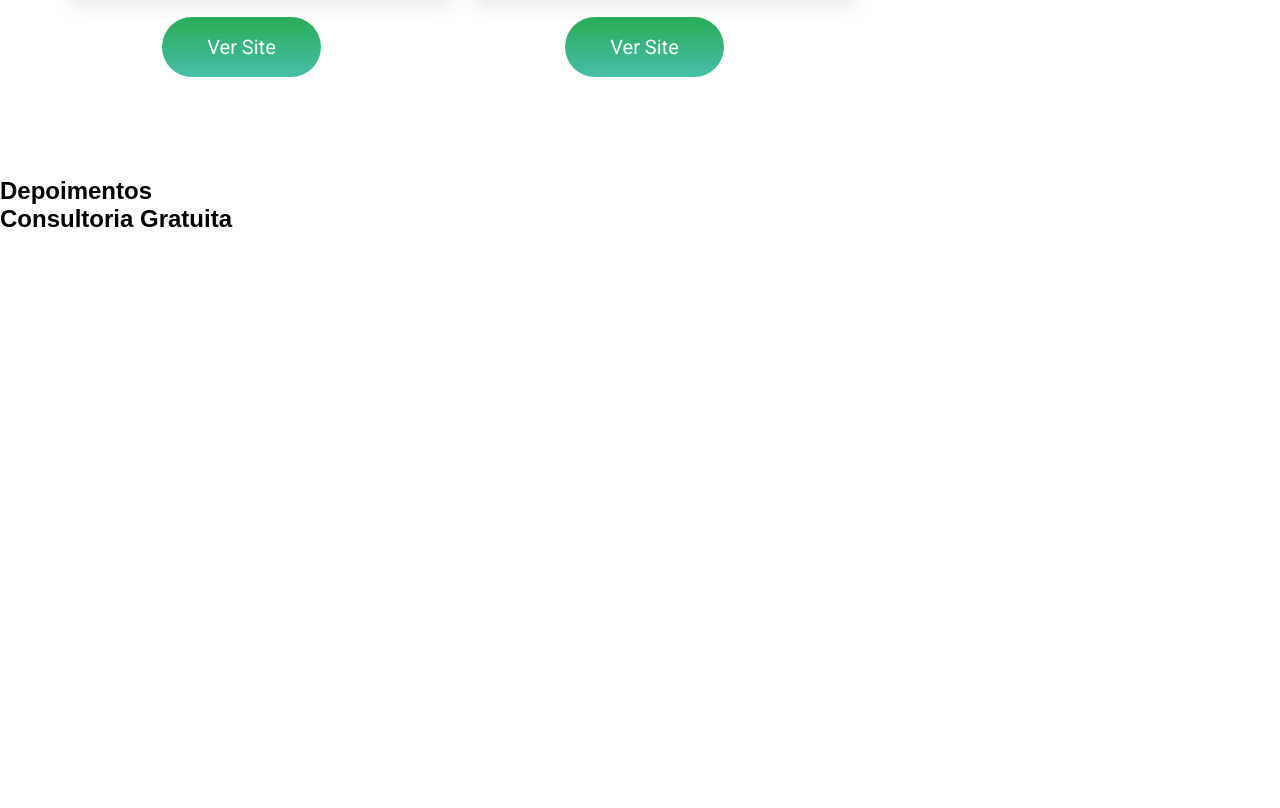
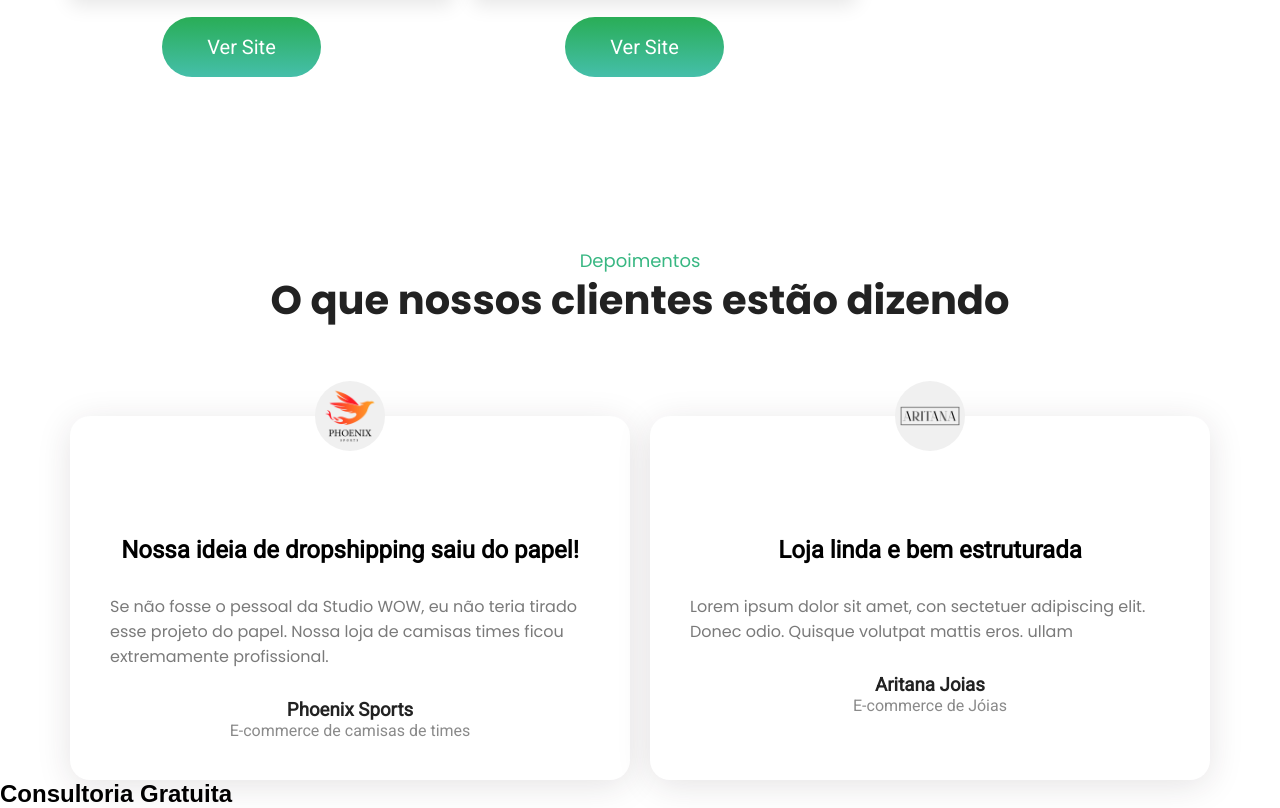
Before and after one commit to tsilva22/agenciastudiowow.github.io, a plain HTML site: page index.html in a window 1280 px wide. Shown: the part 6323-7131 px from the top of the page. Before the commit the page ends 6556 px from the top, so only its background shows below. Drawn offline with Linux system fonts and the light colour scheme.

Commit message:
Depoimentos

```diff
--- /dev/null
+++ b/css/servicos/depoimentos.css
@@ -0,0 +1,53 @@
+.depoimentos-conteudo {
+  display: flex;
+  flex-direction: column;
+}
+
+.depoimentos-titulo {
+  text-align: center;
+  margin-top: 70px;
+  margin-bottom: 70px;
+}
+
+.depoimentos-titulo h1 {
+  font-size: 40px;
+  line-height: 1.3em;
+}
+
+.depoimentos-comentarios {
+  display: flex;
+  width: 1140px;
+  margin-right: auto;
+  margin-left: auto;
+  gap: 20px;
+}
+
+.depoimento {
+  display: flex;
+  flex-direction: column;
+  align-items: center;
+  gap: 30px;
+  width: 50%;
+  background-color: var(--cor-0);
+  border-radius: 20px;
+  box-shadow: 0px 6px 35px -1px rgba(46, 32, 37, 0.13);
+  padding-top: 20px;
+  padding-left: 40px;
+  padding-right: 40px;
+  padding-bottom: 40px;
+  position: relative;
+  margin-top: 20px;
+}
+
+.depoimento img {
+  width: 70px;
+  border-radius: 50%;
+  position: relative;
+  top: -55px;
+}
+
+.depoimento-cliente {
+  display: flex;
+  flex-direction: column;
+  align-items: center;
+}
--- a/css/style.css
+++ b/css/style.css
@@ -14,3 +14,4 @@
 @import "./home/contratacao.css";
 @import "./home/equipe.css";
 @import "./servicos/portifolio.css";
+@import "./servicos/depoimentos.css";
--- a/css/utilidades/cores.css
+++ b/css/utilidades/cores.css
@@ -20,6 +20,7 @@
   --cor-18: #147766;
   --cor-19: #dbdbdb;
   --cor-20: #88f1ad80;
+  --cor-21: #8a8a8a;
 }
 
 .cor-0 {
@@ -105,3 +106,7 @@
 .cor-20 {
   color: var(--cor-20);
 }
+
+.cor-21 {
+  color: var(--cor-21);
+}
--- a/css/utilidades/tipografia.css
+++ b/css/utilidades/tipografia.css
@@ -14,6 +14,10 @@
   font-weight: 500;
 }
 
+.font-h2-b-r {
+  font-family: Roboto, "Sans-serif";
+}
+
 .font-h3-l {
   font-family: "Poppins", "Sans-serif";
   font-weight: 400;
@@ -23,6 +27,16 @@
 .font-h3-b {
   font-family: "Poppins", "Sans-serif";
   font-weight: 700;
+}
+
+.font-h3-b-r {
+  font-family: Roboto, "Sans-serif";
+  font-weight: 600;
+}
+
+.font-h4-l {
+  font-family: Roboto, "Sans-serif";
+  font-weight: 400;
 }
 
 .font-p {
--- a/index.html
+++ b/index.html
@@ -245,10 +245,33 @@
     </div>
   </section>
 
-  <section>
-
-    <h1>Depoimentos</h1>
-
+  <section class="depoimentos-bg">
+    <div class="depoimentos-conteudo">
+      <div class="depoimentos-titulo">
+        <h3 class="font-h3-l cor-11">Depoimentos</h3>
+        <h1 class="font-h1 cor-8">O que nossos clientes estão dizendo</h1>
+      </div>
+      <div class="depoimentos-comentarios">
+        <div class="depoimento">
+          <img src="./img/portifolio/logo-phoenix.png" alt="">
+          <h2 class="font-h2-b-r">Nossa ideia de dropshipping saiu do papel!</h2>
+          <p class="font-p cor-14">Se não fosse o pessoal da Studio WOW, eu não teria tirado esse projeto do papel. Nossa loja de camisas times ficou extremamente profissional.</p>
+          <div class="depoimento-cliente">
+            <h3 class="font-h3-b-r cor-8">Phoenix Sports</h3>
+            <h4 class="font-h4-l cor-21">E-commerce de camisas de times</h4>
+          </div>
+        </div>
+        <div class="depoimento">
+          <img src="./img/portifolio/logo-aritana.png" alt="">
+          <h2 class="font-h2-b-r">Loja linda e bem estruturada</h2>
+          <p class="font-p cor-14">Lorem ipsum dolor sit amet, con sectetuer adipiscing elit. Donec odio. Quisque volutpat mattis eros. ullam</p>
+          <div class="depoimento-cliente">
+            <h3 class="font-h3-b-r cor-8">Aritana Joias</h3>
+            <h4 class="font-h4-l cor-21">E-commerce de Jóias</h4>
+          </div>
+        </div>
+      </div>
+    </div>
   </section>
 
   <article>
```
